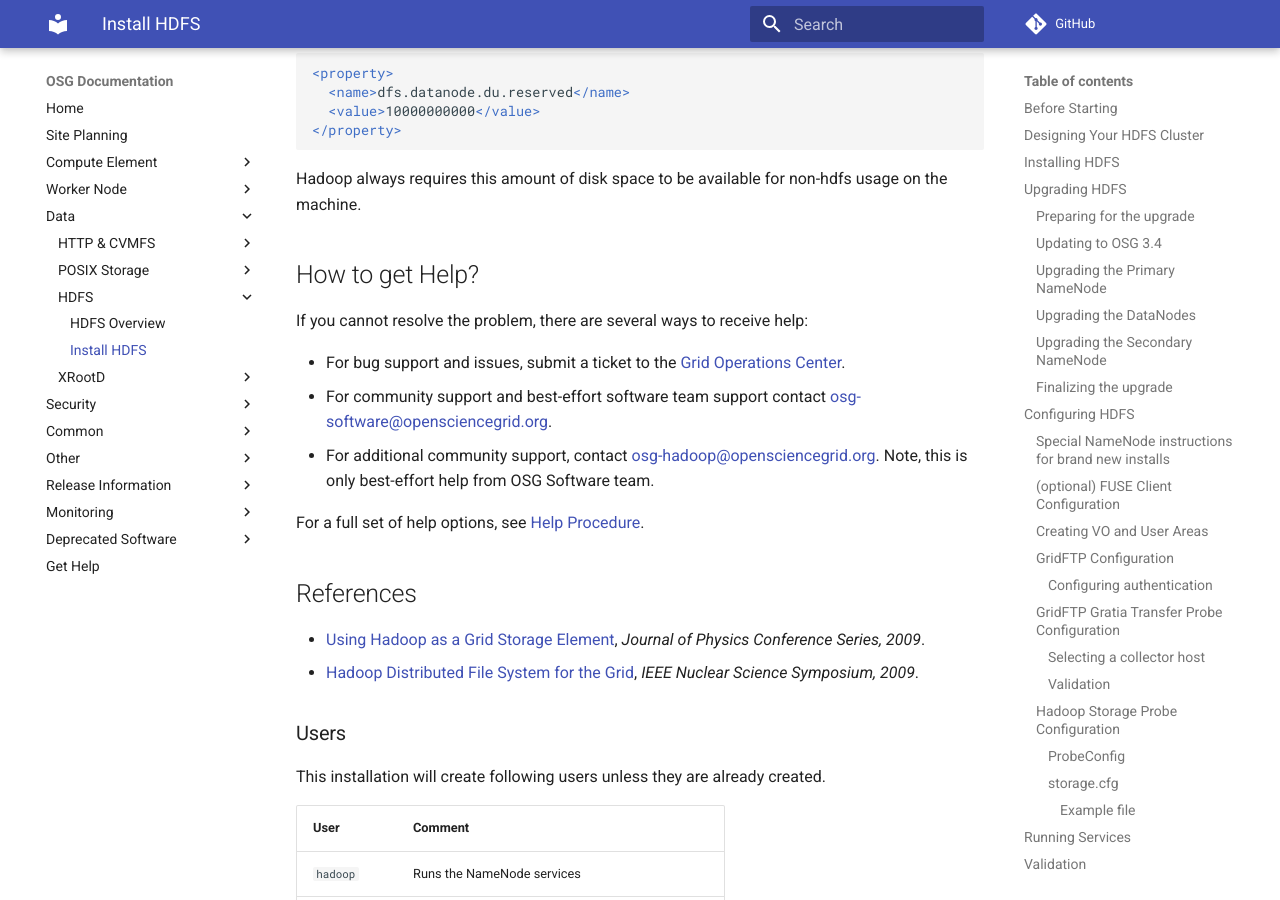
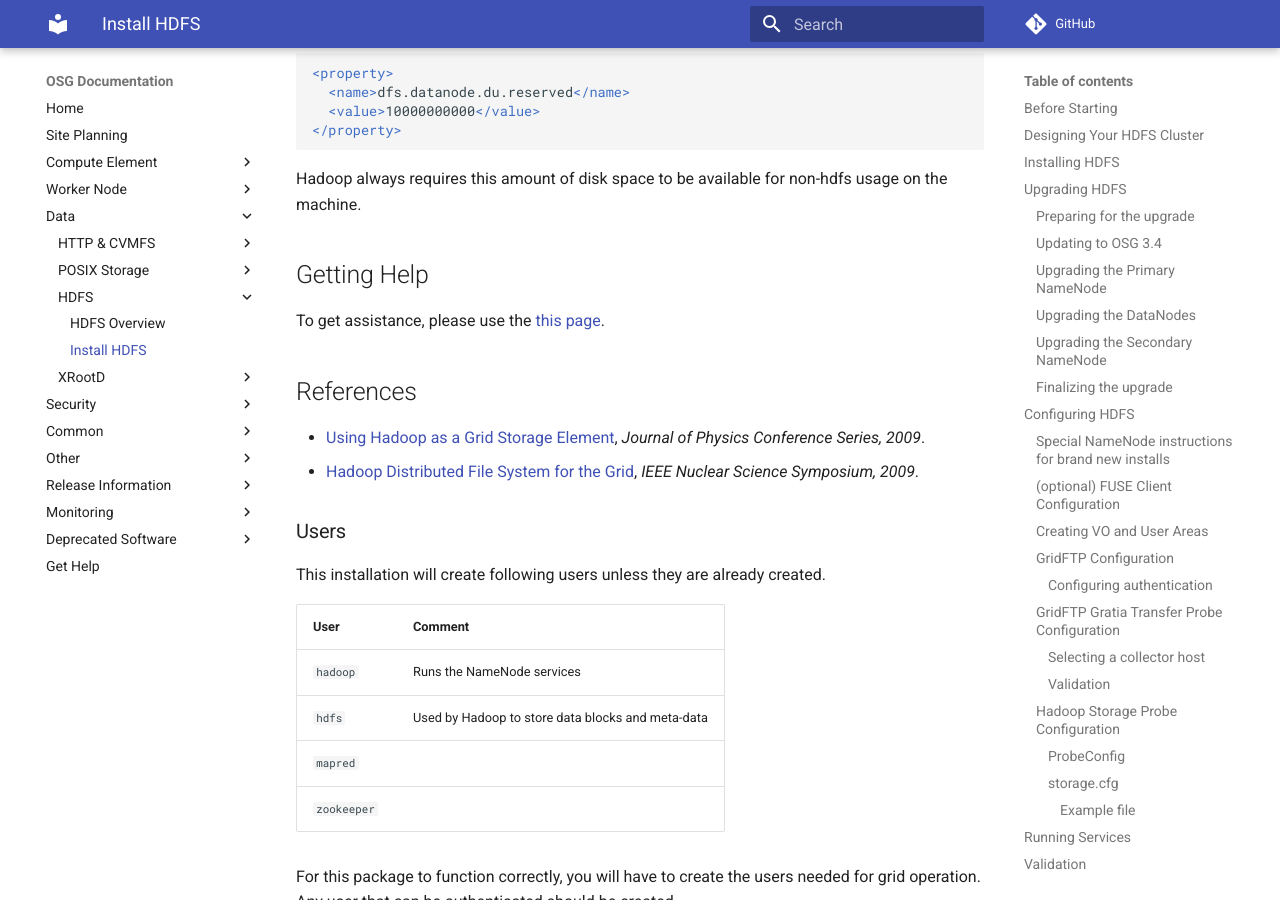
Before and after one commit to osg-htc/docs, an MkDocs documentation site: the page built from docs/data/install-hadoop.md, in a window 1280 px wide and 900 px high, scrolled down 20142 px. Built offline with MkDocs 1.6.1 and Material for MkDocs 9.7.7, drawn with Linux system fonts in a browser that asks for light colours; comment, search, counter and statistics services are not loaded; old or Windows-style settings are respelled for this version of MkDocs.

Commit message:
Fix help section

```diff
--- a/docs/data/install-hadoop.md
+++ b/docs/data/install-hadoop.md
@@ -1039,16 +1039,10 @@ This can occur if you try to install a DataNode on a machine with less than 10GB
 
 Hadoop always requires this amount of disk space to be available for non-hdfs usage on the machine.
 
-How to get Help?
-----------------
+Getting Help
+------------
 
-If you cannot resolve the problem, there are several ways to receive help:
-
--   For bug support and issues, submit a ticket to the [Grid Operations Center](https://ticket.opensciencegrid.org).
--   For community support and best-effort software team support contact <osg-software@opensciencegrid.org>.
--   For additional community support, contact <osg-hadoop@opensciencegrid.org>. Note, this is only best-effort help from OSG Software team.
-
-For a full set of help options, see [Help Procedure](../common/help).
+To get assistance, please use the [this page](/common/help).
 
 References
 ----------
```
